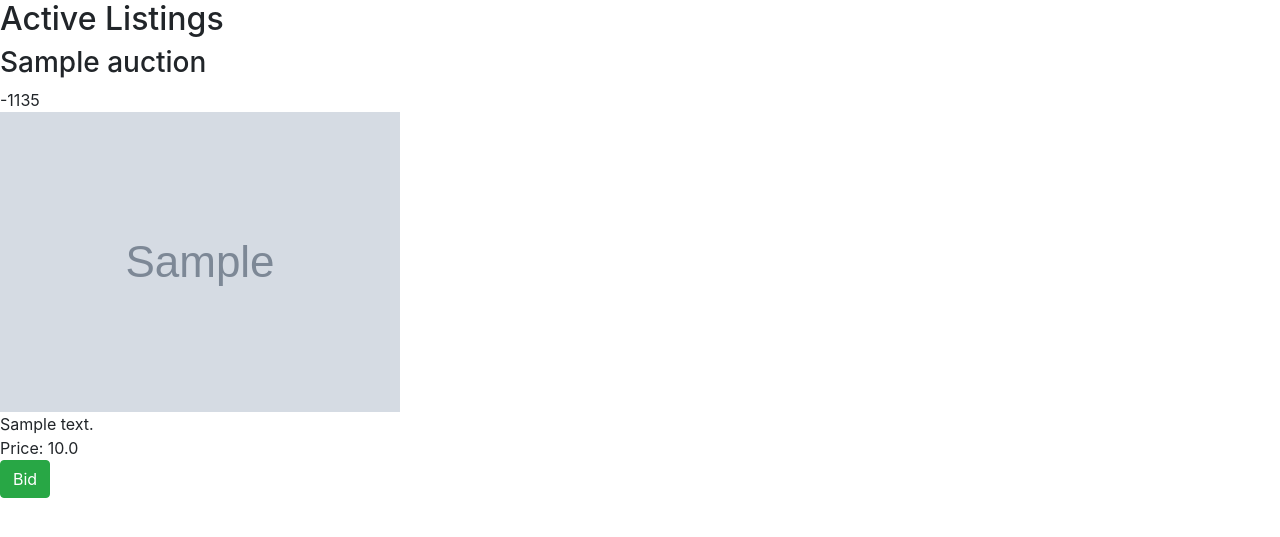
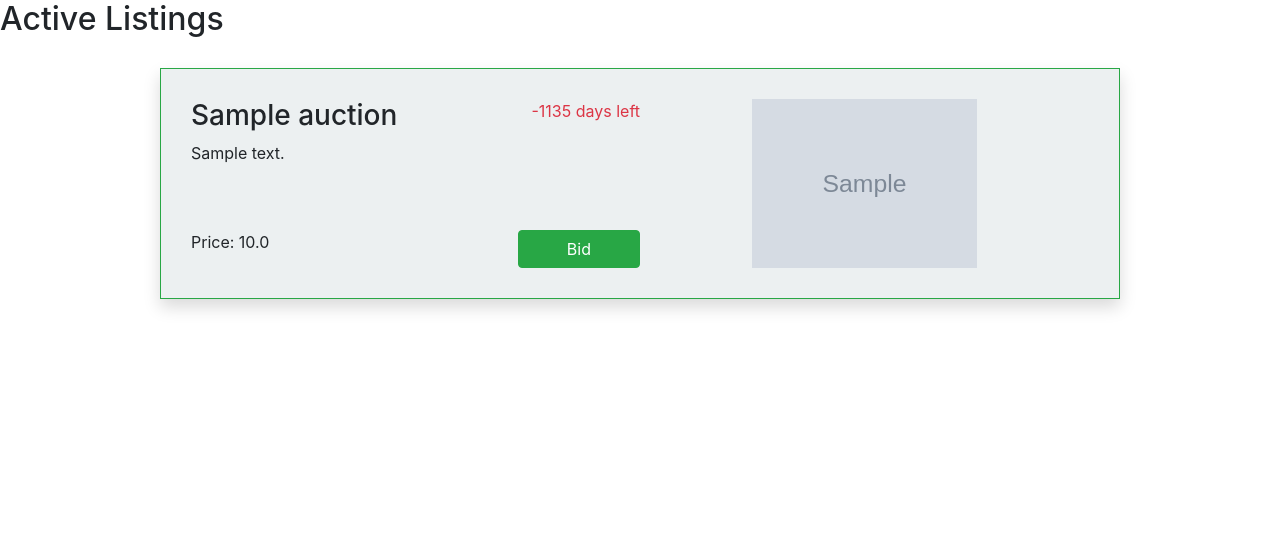
Before and after one commit to wobrozek/shop, a Django app: page / in a window 1280 px wide. Shown: the part 61-598 px from the top of the page. Run offline with Django 3.2, Linux system fonts and the light colour scheme; tables that the repository leaves empty hold one stand-in row (values such as "Sample post"); grey boxes marked "Sample" are stand-in pictures; some libraries are stand-ins or nearby versions.

Commit message:
add listItem component

```diff
--- a/commerce/auctions/static/auctions/styles.css
+++ b/commerce/auctions/static/auctions/styles.css
@@ -1,6 +1,10 @@
 body {
     padding: 0;
     margin: 0;
+}
+
+body *{
+    box-sizing:border-box;
 }
 
 button:focus {
@@ -23,3 +27,49 @@ button{
     justify-content: center;
     margin-right:10px;
 }
+
+.flex-between{
+    display:flex;
+    justify-content:space-between;
+    flex-wrap:wrap;
+}
+
+.flex-column{
+    display:flex;
+    flex-direction:column;
+    justify-content:space-between;
+}
+
+.auction-description{
+    width:100%;
+}
+
+.width-50 {
+    width: 50%;
+}
+
+.flex-alignSelf-end{
+    align-self: flex-end;
+}
+
+
+.auction{
+    width:80%;
+    border: 1px solid #28A745;
+    display:flex;
+    flex-wrap:wrap;
+    padding:30px;
+    margin:30px auto;
+    background-color:#ECF0F1;
+}
+
+main{
+    margin:auto;
+    max-width:1200px;
+}
+
+.auction img{
+    width:50%;
+    display:block;
+    margin:auto;
+}
--- /dev/null
+++ b/commerce/auctions/templates/auctions/components/listingItem.html
@@ -0,0 +1,33 @@
+<div class="auction shadow ">
+            <div class="width-50 flex-column">
+                <div class="flex-between">
+                    <div>
+                        <h3>{{ auction.title }}</h3>
+                    </div>
+                    <div class="text-danger">
+                        {{ auction.daysLeft}} days left
+                    </div>
+
+                    <div class="auction-description">{{ auction.description }}</div>
+                </div>
+
+
+
+                <div class="flex-between ">
+                    <div class="auction-price">
+                        Price: {{ auction.price }}
+                    </div>
+                    <a class="btn btn-success px-5" href="/listing/{{ auction.id }}">
+                    Bid
+                    </a>
+                </div>
+
+            </div>
+
+                {% if auction.img != 'none' %}
+                    <div class="auction-img width-50">
+                        <img src="{{ auction.img }}" alt="">
+                    </div>
+                {% endif %}
+
+</div>
--- a/commerce/auctions/templates/auctions/index.html
+++ b/commerce/auctions/templates/auctions/index.html
@@ -2,29 +2,9 @@
 
 {% block body %}
     <h2>Active Listings</h2>
-
+    <main>
     {% for auction in auctions %}
-        <div class="auction">
-            <div class="flex">
-                <div>
-                    <h3>{{ auction.title }}</h3>
-                </div>
-                <div>
-                    {{ auction.daysLeft}}
-                </div>
-            </div>
-
-                {% if auction.img != 'none' %}
-                    <div class="auction-img">
-                        <img src="{{ auction.img }}" alt="">
-                    </div>
-                {% endif %}
-
-            <div class="auction-description">{{ auction.description }}</div>
-            <div class="flex">
-                <div class="auction-price">Price: {{ auction.price }}</div>
-                <a class="btn btn-success" href="/listing/{{ auction.id }}">Bid</a>
-            </div>
-        </div>
+        {% include 'auctions/components/listingItem.html' %}
     {% endfor %}
+    </main>
 {% endblock %}
```
Also changed, not shown: commerce/auctions/forms.py (added, +70 -0 lines), commerce/auctions/static/auctions/script.js (added, +7 -0 lines), commerce/auctions/templates/auctions/categories.html (added, +10 -0 lines), commerce/auctions/migrations/0002_alter_auction_category.py (added), commerce/auctions/migrations/0003_alter_auction_category.py (added), commerce/auctions/migrations/0004_alter_auction_img.py (added), commerce/auctions/migrations/0005_alter_bid_auction.py (added), commerce/auctions/migrations/0006_alter_bid_auction.py (added), commerce/auctions/migrations/0007_auction_close.py (added).
